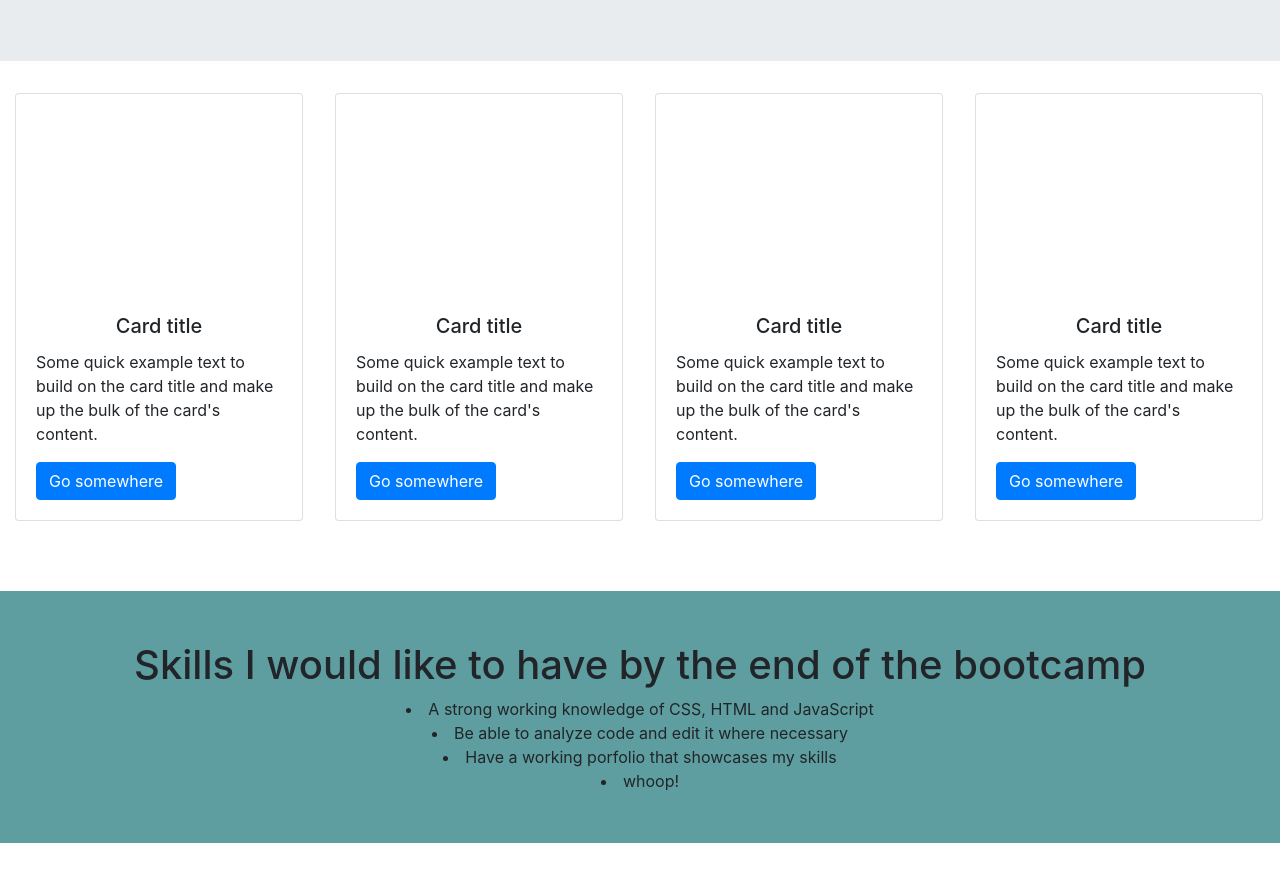
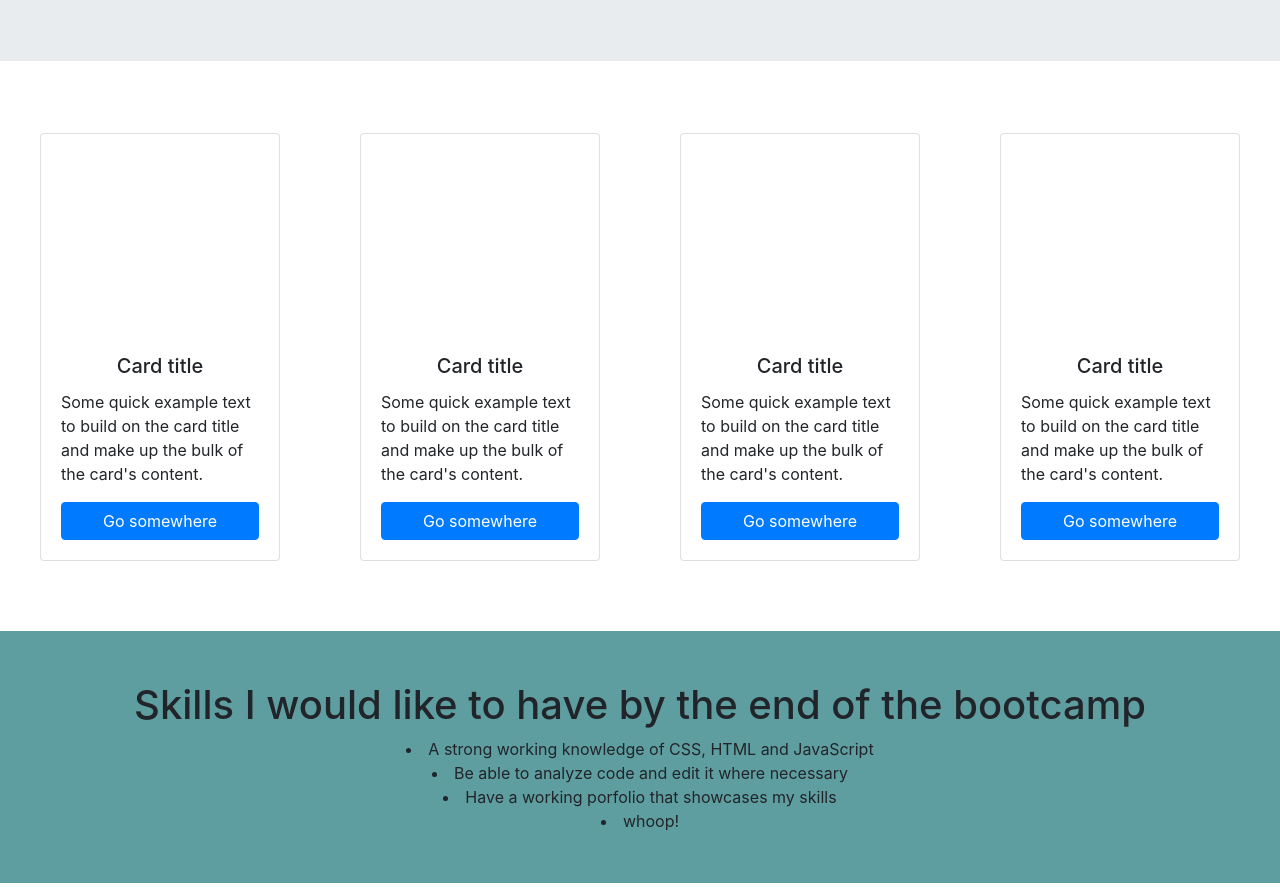
Before and after one commit to dwandrew/fictional-couscous, a plain HTML site: page index.html in a window 1280 px wide. Shown: the part 900-1790 px from the top of the page. Drawn offline with nearby package versions, Linux system fonts and the light colour scheme; files that its build step writes are made by us from their sources.

Commit message:
centralized bootstrap cards

```diff
--- a/CSS/style.css
+++ b/CSS/style.css
@@ -49,12 +49,35 @@ h5 {
     padding: 20px;
 }
 
+.container-fluid {
+    display: flex;  /*setting a display is required to justify the content (?) */
+    justify-content: center;
+    /* background-color: aquamarine; */
+}
+
+.col-sm-12 {
+    display: flex;
+    justify-content: center;
+}
+
+.cardContainer {
+    padding-left: 40px;
+    padding-right: 40px;
+    padding-top: 40px;
+}
+
+.btn-primary {
+    display: flex;
+    justify-content: center;
+}
+
 #A {
     background-image: url(../images/peter-andrew-janglebonespete-zdzisaw-beksinski-garden-of-earthly-delights-w-2394bdf6-5efa-4ecb-a0a1-78272e623571.jpg);
     width: 100%;
     height: 200px;
     background-repeat: no-repeat;
     background-size: cover;
+
 }
 
 #B {
```
Also changed, not shown: index.html (+0 -3 lines).
